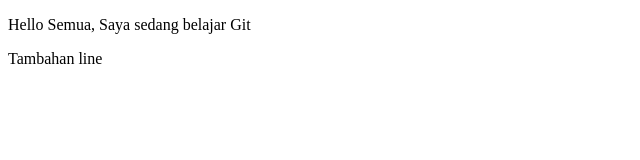
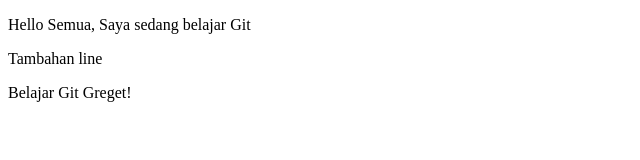
Before and after one commit to pentuxxy/10, a plain HTML site: page index.html in a window 1280 px wide. Shown: the whole page, without its empty margins (0-640 px from the left). Drawn offline with Linux system fonts and the light colour scheme.

Commit message:
belajar git greget

```diff
--- a/index.html
+++ b/index.html
@@ -8,5 +8,6 @@
 <body>
     <p>Hello Semua, Saya sedang belajar Git</p>
     <p>Tambahan line</p>
+    <p>Belajar Git Greget!</p>
 </body>
 </html>
```
